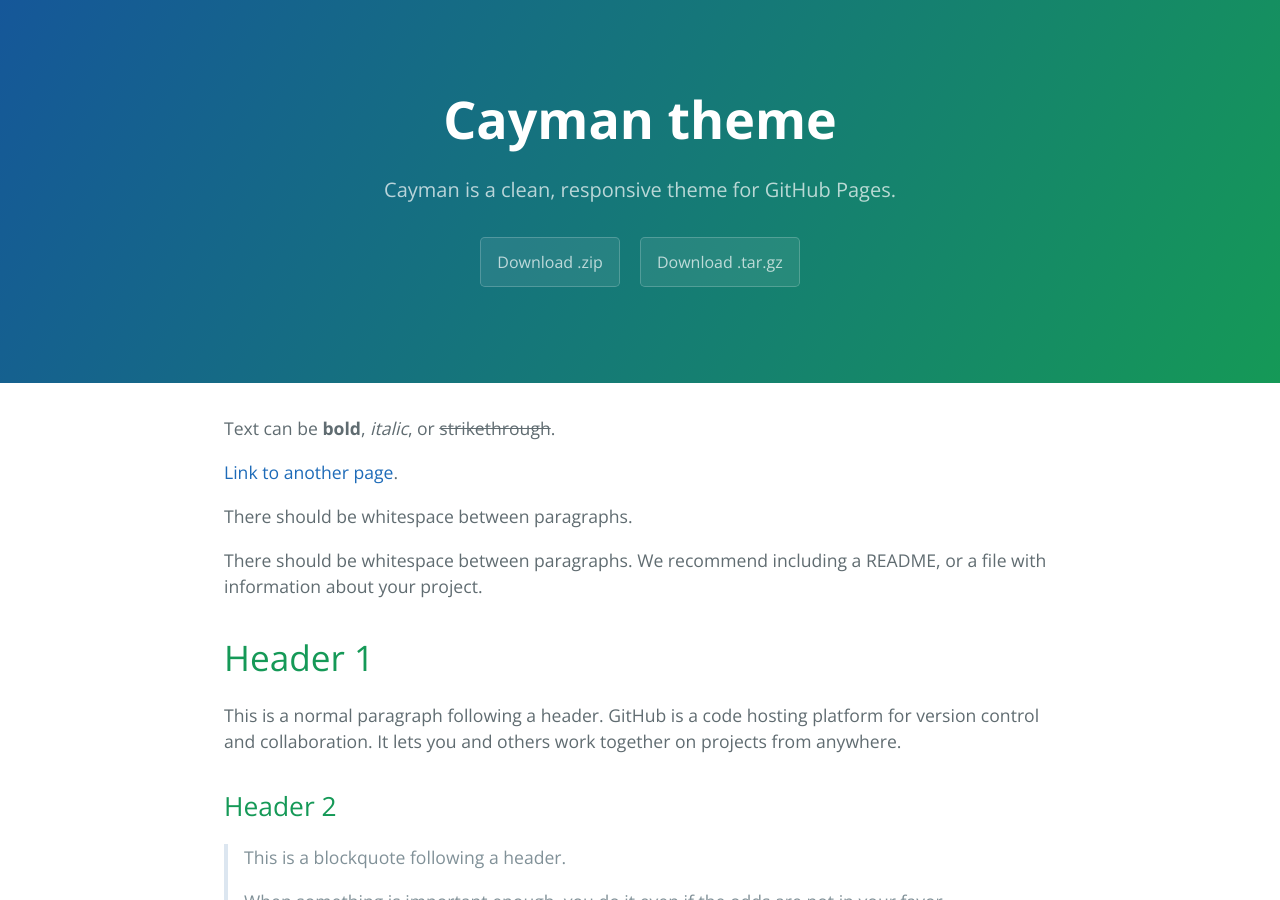
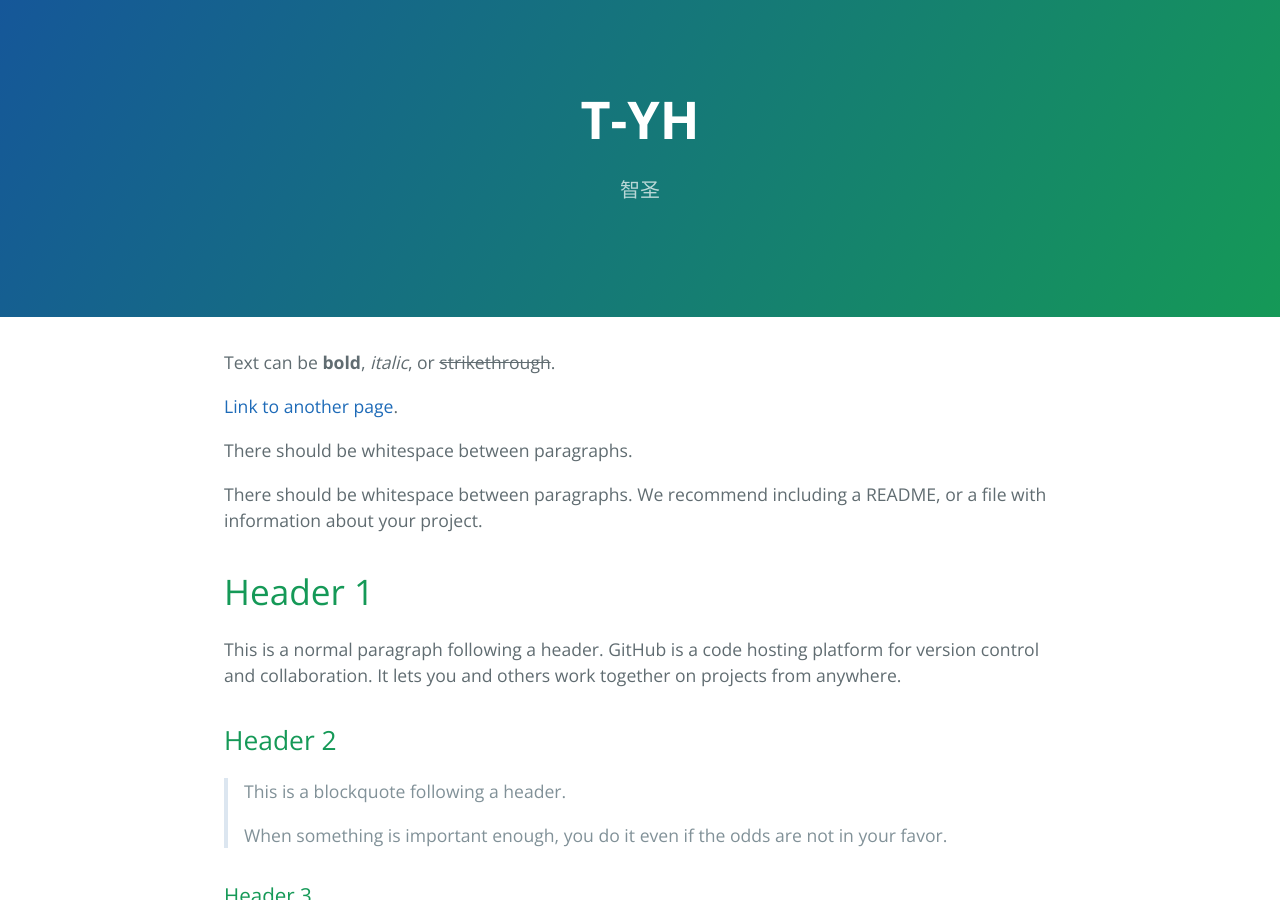
Before and after one commit to t-yuhao/t-yuhao.github.io, a Jekyll site: the page built from index.md, in a window 1280 px wide and 900 px high. Built offline with Jekyll 4.4.1, drawn with Linux system fonts in a browser that asks for light colours.

Commit message:
hide download

```diff
--- a/_config.yml
+++ b/_config.yml
@@ -1,5 +1,5 @@
-title: Cayman theme
-description: Cayman is a clean, responsive theme for GitHub Pages.
-show_downloads: true
+title: T-YH
+description: 智圣
+show_downloads: false
 google_analytics:
 theme: jekyll-theme-cayman
```
